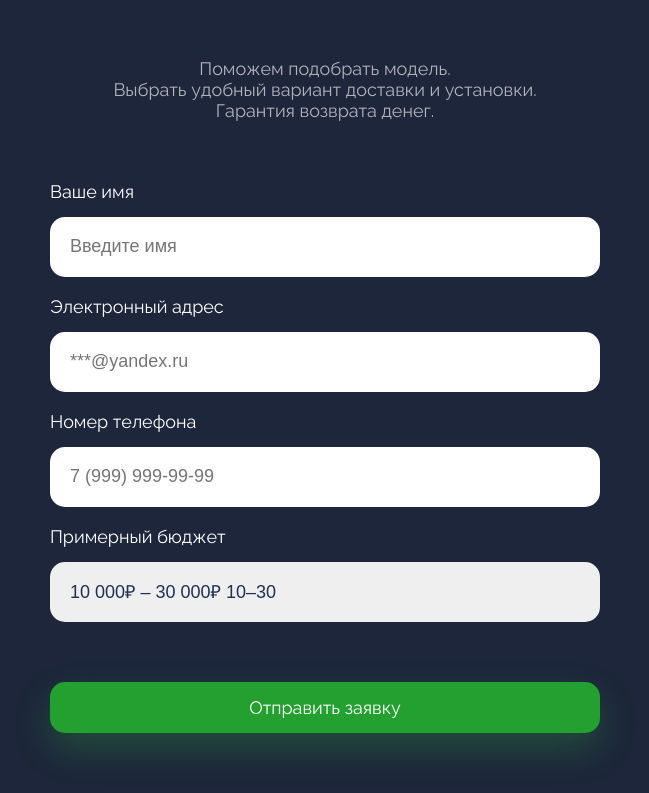
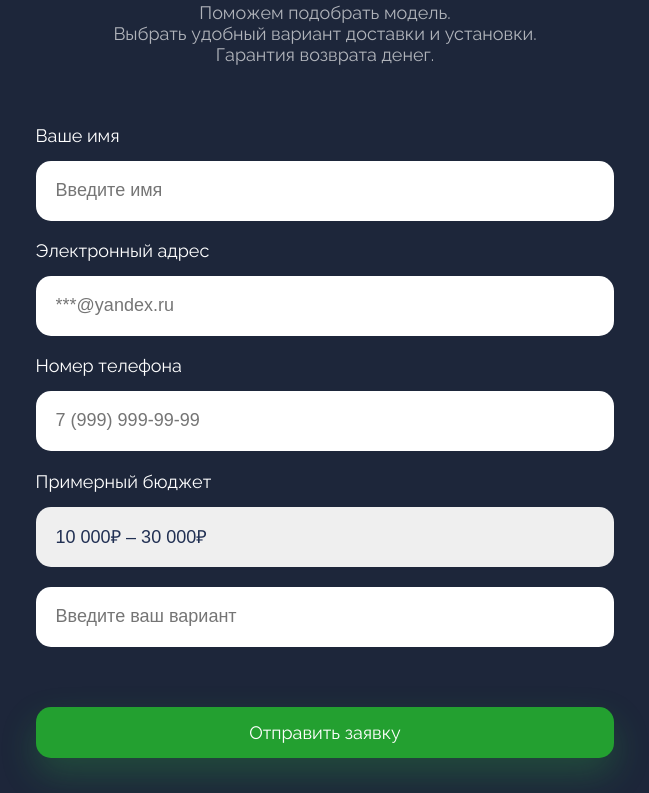
Before and after one commit to 8Lou/green-corp-landing, a plain HTML site: page index.html in a window 1280 px wide. Shown: the part 2888-3681 px from the top of the page, without its empty margins (315-964 px from the left). Drawn offline with nearby package versions, Linux system fonts and the light colour scheme; files whose address does not match are found by name.

Commit message:
формат формы футтера

```diff
--- a/index.html
+++ b/index.html
@@ -98,12 +98,13 @@
       </div>
     </section>
 
- <section class="form">
-  <div class="form__container">
+<section class="form" id="form">
+  <div class="form__containter">
     <h1>Оставьте свои контакты</h1>
           <p><br>Поможем подобрать модель.
             <br>Выбрать удобный вариант доставки и установки.
-      <br>Гарантия возврата денег.</p>
+            <br>Гарантия возврата денег.
+          </p>
     <form>
       <div class="form__group">
         <label for="name">Ваше имя</label>
@@ -112,18 +113,27 @@
         <input type="text" placeholder="***@yandex.ru" id="email">
         <br><label for="name">Номер телефона</label>
         <input type="text" placeholder="7 (999) 999-99-99" id="phone">
-        <br><label for="name">Примерный бюджет</label>
-        <select id="budget"> Выберите вариант
-      <option>10 000₽ – 30 000₽ <value>10–30</value></option>
-      <option>30 000₽ – 60 000₽ <value>30–60</value></option>
-      <option>60 000₽ – 100 000₽ <value>60–100</value></option>
-      <option>100 000₽ <value>100+</value></option>
+      </div>
+      <div class="form__group">
+        <label for="budget">Примерный бюджет</label>
+        <select id="budget">
+          Выберите вариант
+      <option value="10–30">10 000₽ – 30 000₽ </option>
+      <option value="10–30">30 000₽ – 60 000₽ </option>
+      <option value="10–30">60 000₽ – 100 000₽ </option>
+      <option value="other">Другое</option>
         </select>
       </div>
-  <button type="submit" class="form__submit">Отправить заявку</button>
+<div class="form__group form__other-input">
+  <input type="text" placeholder="Введите ваш вариант">
+</div>
+      <button type="submit" class="form__submit">
+        Отправить заявку
+      </button>
     </form>
   </div>
 </section>
+
 <footer>
   <div class="footer__container">
     <div class="footer__group">
--- a/js/animations.js
+++ b/js/animations.js
@@ -23,3 +23,22 @@ function initIncreaseNumberAnimation() {
 }
 
 initIncreaseNumberAnimation();
+
+document.querySelector('#budget').addEventListener('change', function handleSelectChange(event) {
+  if (event.target.value === 'other') {
+    const formContainer = document.createElement('div');
+    formContainer.classList.add('form__group');
+    formContainer.classList.add('form__other-input');
+
+    const input = document.createElement('input');
+    input.placeholder = "Введите ваш вариант";
+    input.type = "text";
+
+    formContainer.appendChild(input);
+    document.querySelector('#form form').insertBefore(formContainer, document.querySelector('.form__submit'));
+  }
+   const otherInput = document.querySelector('.form__other-input');
+  if (event.target.value !== 'other' && otherInput) {
+  document.querySelector('#form form').removeChild(otherInput);
+  }
+});
```
Lines whose indentation alone changed are shown as unchanged.
